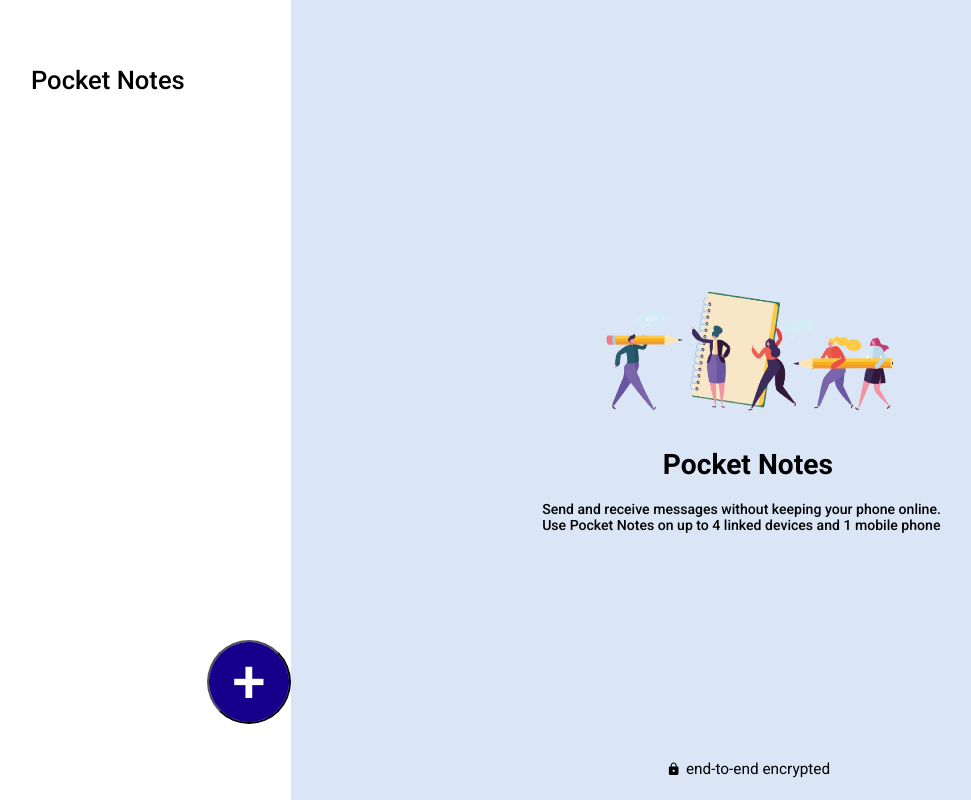
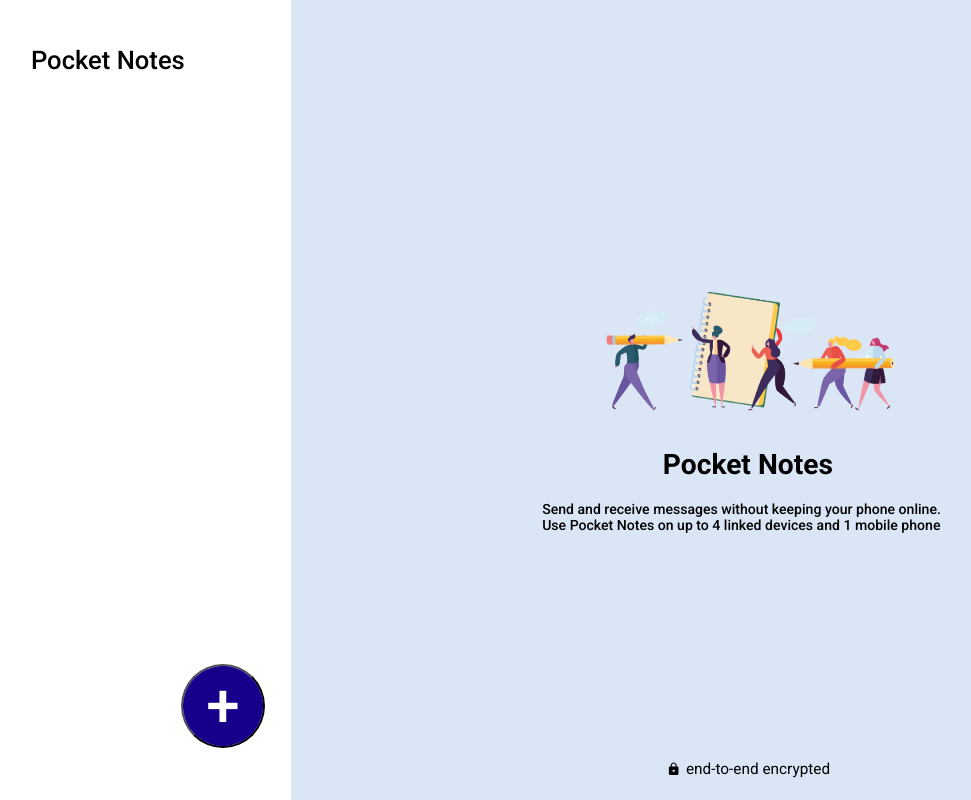
Before and after one commit to shudhanshu7324/Pocket-Notes, a React (Vite) app: page / in a window 1280 px wide. Shown: the whole page, without its empty margins (75-1046 px from the left). Built offline with nearby package versions, Linux system fonts and the light colour scheme.

Commit message:
added logo title

```diff
--- a/src/App.jsx
+++ b/src/App.jsx
@@ -18,8 +18,8 @@
   return (
     <div onClick={closeModal} className="background">
       {modal && <div className="overlay"></div>}
+      <Router>
       <NotesList createNotes={() => setModal(true)}/>
-      <Router>
         <Routes>
           <Route path="/" element={<Home/>}/>
           <Route path="/subnotes" element={<SubNotes/>} />
--- a/src/components/Css/NotesList.css
+++ b/src/components/Css/NotesList.css
@@ -10,17 +10,23 @@
 .left-heading {
   font-weight: 500;
   font-size: 2vw;
-  height: 20vh;
+  height: 15vh;
   display: flex;
   justify-content: center;
   align-items: center;
 }
 
+.left-heading a{
+  text-decoration: none;
+  color: black;
+}
+
+
+
 .notes{
-  height: 80vh;
+  height: 85vh;
   overflow-y: auto;
   display: flex;
-  align-items: center;
   padding-top: 20px;
   flex-direction: column;
 }
@@ -35,8 +41,8 @@
 
 .add-btn {
   position: fixed;
-  top: 80vh;
-  left: 22vw;
+  top: 83vh;
+  left: 20vw;
   cursor: pointer;
   display: flex;
   border-radius: 50px;
--- /dev/null
+++ b/src/components/Css/Title.css
@@ -0,0 +1,27 @@
+.title-component{
+    display: flex;
+    align-items: center;
+    gap: 25px;
+    padding-left: 50px;
+    padding-top: 5px;
+    padding-bottom: 20px;
+}
+
+.logo{
+    width: 50px;
+    height: 50px;
+    border-radius: 50px;
+    color: white;
+    font-size: 1.7vw;
+    font-weight: 500;
+    display: flex;
+    justify-content: center;
+    align-items: center;
+    padding: 40px;
+}
+
+.note-title{
+    font-weight: 500;
+    font-family: Roboto;
+    font-size: 1.7vw;
+}
--- a/src/components/NotesList.jsx
+++ b/src/components/NotesList.jsx
@@ -1,5 +1,7 @@
 import { useSelector } from 'react-redux'
 import './Css/NotesList.css'
+import { Link } from 'react-router-dom'
+import Title from './Title'
 
 
 const NotesList = ({createNotes}) => {
@@ -7,12 +9,12 @@
   return (
     <div className='left-side'>
         <div className="left-heading">
-          <p>Pocket Notes</p>
+          <Link to='/'><p>Pocket Notes</p></Link>
         </div>
         <div className="notes">
           {
             notes.map((note,index) => (
-              <h2 key={index}>{note.title}</h2>
+              <Title key={index} title={note.title} color={note.color}/>
             ))
           }
         </div>
--- /dev/null
+++ b/src/components/Title.jsx
@@ -0,0 +1,28 @@
+import { useState, useEffect } from "react";
+import "./Css/Title.css";
+const Title = ({title,color}) => {
+
+    const [logoName,setLogoName] = useState('')
+
+    useEffect(() => {
+        let words = title.split(" ");
+        let initials = '';
+
+        if (words.length > 0) {
+          initials += words[0][0];
+        }
+
+        if (words.length > 1) {
+          initials += words[1][0];
+        }
+
+        setLogoName(initials.toUpperCase());
+      }, [title]);
+
+  return <div className="title-component">
+    <div className="logo" style={{backgroundColor: color ? color : "#fff"}}>{logoName}</div>
+    <div className="note-title">{title}</div>
+  </div>;
+};
+
+export default Title;
--- a/src/main.jsx
+++ b/src/main.jsx
@@ -1,4 +1,3 @@
-import { StrictMode } from "react";
 import { createRoot } from "react-dom/client";
 import App from "./App.jsx";
 import "./index.css";
@@ -6,9 +5,8 @@
 import { store } from "./store/store.js";
 
 createRoot(document.getElementById("root")).render(
-  <StrictMode>
+
     <Provider store={store}>
       <App />
     </Provider>
-  </StrictMode>
 );
--- a/src/slices/notesslice.js
+++ b/src/slices/notesslice.js
@@ -1,7 +1,7 @@
 import { createSlice } from "@reduxjs/toolkit";
 
 const initialState = {
-    notes: [{}]
+    notes: []
 }
 
 const notesSlice = createSlice({
```
